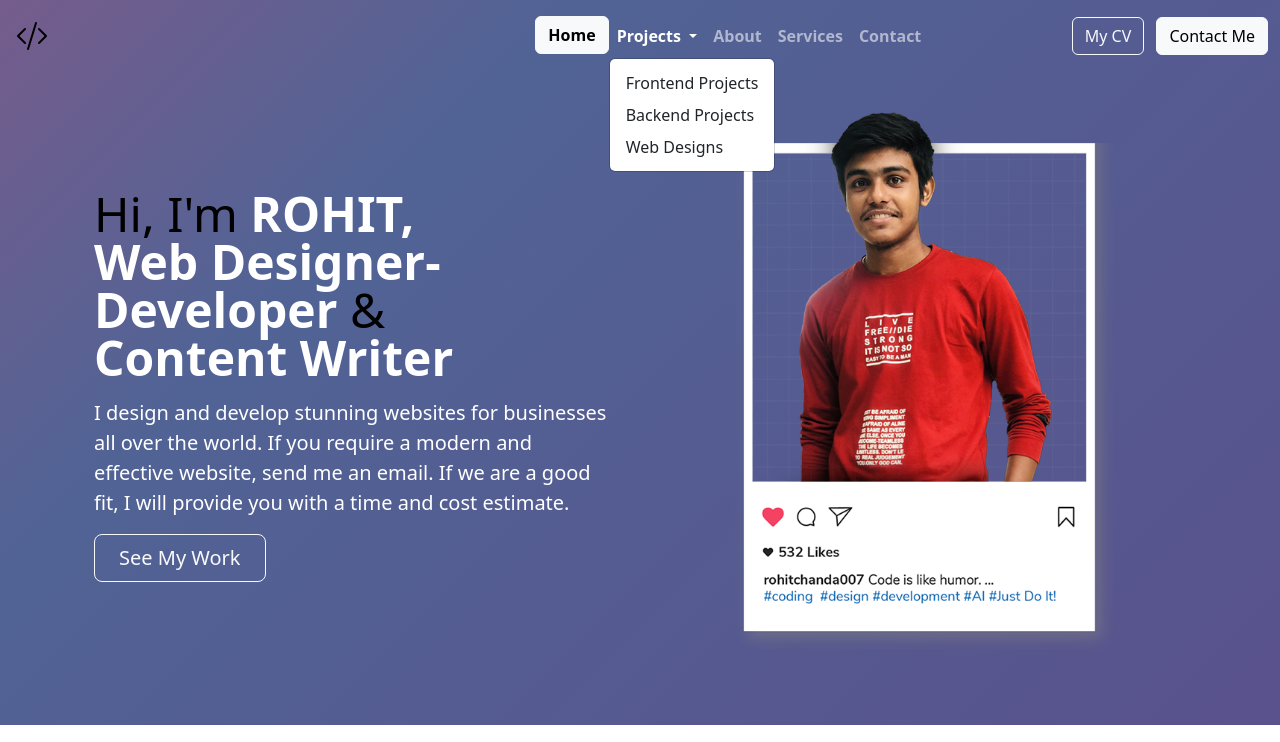
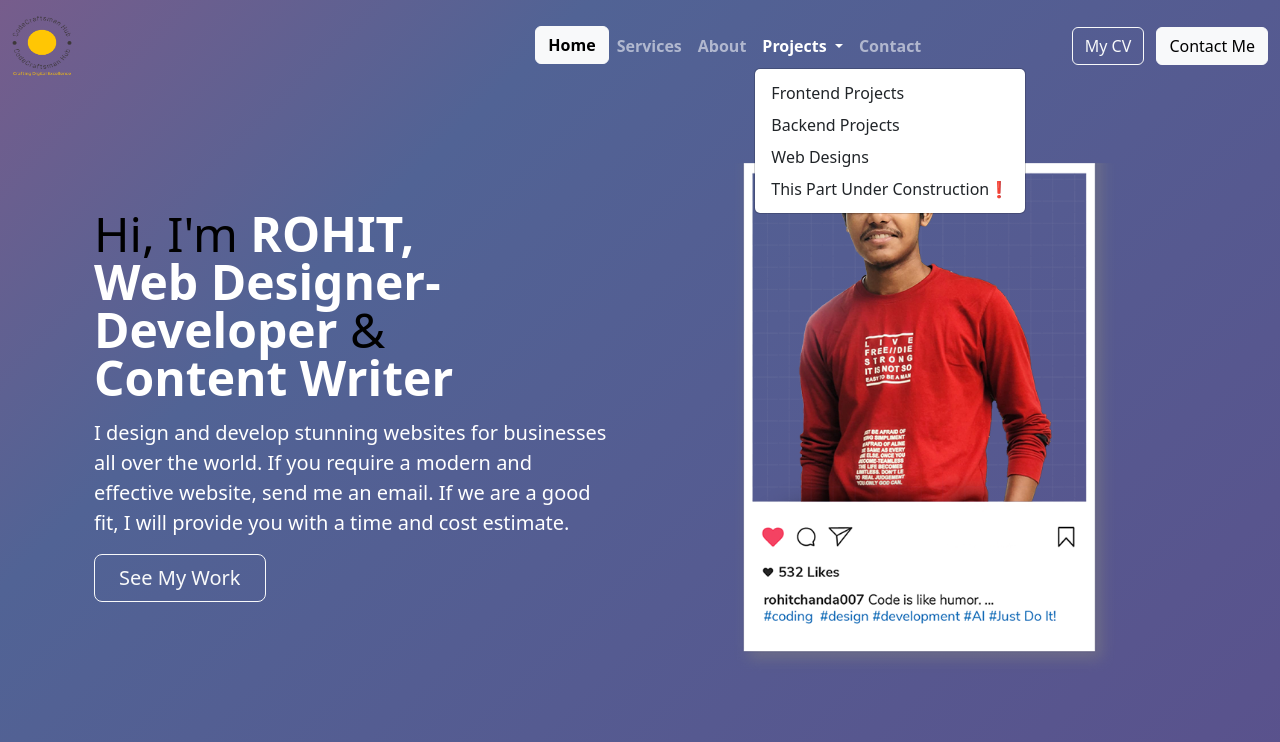
Before and after one commit to Rohit-Chanda/own-portofolio, a plain HTML site: page index.html in a window 1280 px wide. Both pictures are taken after a click on the button "Projects". Shown: the top 742 px of the page. Drawn offline with nearby package versions, Linux system fonts and the light colour scheme.

Commit message:
logo changed

```diff
--- a/index.html
+++ b/index.html
@@ -8,12 +8,12 @@
     <link rel="stylesheet" href="./css/styles.css">
 </head>
 <body>
-    <section class="gradient-background d-flex flex-column">
+    <section id="Home" class="gradient-background d-flex flex-column">
         <div class="container-fluid">
             <!-- Navigation bar -->
             <nav class="navbar navbar-expand-lg navbar-light navbar-dark navbar-transparent d-flex flex-wrap align-items-center justify-content-between py-3">
                 <a href="./index.html" class="d-inline-flex link-body-emphasis text-decoration-none col-md-5 mb-2 mb-md-0">
-                    <img class="bi" src="images/code-slash.svg" width="40" height="32" alt="code-slash" role="img" aria-label="code-slash">
+                    <img class="bi" src="images/logo-no-background.png" width="60" height="60" alt="code-slash" role="img" aria-label="code-slash">
                 </a>
                 <button class="navbar-toggler navbar-dark d-lg-none" type="button" data-bs-toggle="collapse" data-bs-target="#navbarTogglerDemo01" aria-controls="navbarTogglerDemo01" aria-expanded="false" aria-label="Toggle navigation">
                     <span class="navbar-toggler-icon"></span>
@@ -21,27 +21,30 @@
                 <div class="collapse navbar-collapse" id="navbarTogglerDemo01">
                     <ul class="navbar-nav me-auto mb-2 mb-lg-0 justify-content-center">
                         <li class="nav-item">
-                            <a href="./index.html" class="btn btn-outline-light bold-btn active" role="button" data-bs-toggle="button" aria-pressed="true">Home</a>
+                            <a href="#Home" class="btn btn-outline-light bold-btn active" role="button" data-bs-toggle="button" aria-pressed="true">Home</a>
+                        </li>
+
+
+                        <li class="nav-item">
+                            <a class="nav-link px-2" href="#Services">Services</a>
+                        </li>
+                        <li class="nav-item">
+                            <a class="nav-link px-2" href="#About">About</a>
                         </li>
                         <li class="nav-item dropdown">
-                            <a class="nav-link dropdown-toggle px-2" href="#" id="navbarDropdown" role="button" data-bs-toggle="dropdown" aria-expanded="false">
+                            <a class="nav-link dropdown-toggle px-2" href="#Projects" id="navbarDropdown" role="button" data-bs-toggle="dropdown" aria-expanded="false">
                                 Projects
                             </a>
                             <ul class="dropdown-menu" aria-labelledby="navbarDropdown">
                                 <li><a class="dropdown-item" href="#project1">Frontend Projects</a></li>
                                 <li><a class="dropdown-item" href="#project2">Backend Projects</a></li>
                                 <li><a class="dropdown-item" href="#project3">Web Designs</a></li>
+                                <li><a class="dropdown-item" href="#project3">This Part Under Construction❗</a></li>
                                 <!-- Add more dropdown items as needed -->
                             </ul>
                         </li>
                         <li class="nav-item">
-                            <a class="nav-link px-2" href="./about.html">About</a>
-                        </li>
-                        <li class="nav-item">
-                            <a class="nav-link px-2" href="./services.html">Services</a>
-                        </li>
-                        <li class="nav-item">
-                            <a class="nav-link px-2" href="./contact.html">Contact</a>
+                            <a class="nav-link px-2" href="#Contact">Contact</a>
                         </li>
                     </ul>
                 </div>
@@ -80,7 +83,7 @@
         </div>
     </section>
     <!----services------------>
-    <section class="services d-flex flex-column justify-content-center w-100 flex-grow-1">
+    <section id="Services" class="services d-flex flex-column justify-content-center w-100 flex-grow-1">
         <div>
             <h1 class="fw-bold text-body-emphasis mt-5" style="color: #614385;">My Services</h1>
             <h3>Innovative Solutions for a Digital World</h3>
@@ -119,7 +122,7 @@
         </div>
     </section>
     <!-----About Section--------------->
-    <section class="about-section bg-light py-5">
+    <section id="About" class="about-section bg-light py-5">
         <div class="container col-xxl-8 px-4 py-5">
             <div class="row align-items-center g-5 py-5">
                 <div class="col-10 col-sm-8 col-lg-6 text-center">
@@ -146,7 +149,7 @@
 
 
     <!---Project ------------>
-    <section class="project">
+    <section id="Projects" class="project">
         <div class="carousel-header text-center">
             <h1 class="fw-bold text-body-light mb-4" style="color: white;">My Projects</h1>
             <a href="https://github.com/Rohit-Chanda" class="btn btn-lg btn-outline-light">Checkout my <img src="./images/github.png" alt="github" height="20px" width="20px"> </a>
@@ -194,7 +197,7 @@
         </div>
     </section>
     <!-- Contact Section -->
-    <section class="contact">
+    <section id="Contact" class="contact">
         <div class="contact-bg ">
             <div class="upper-contact-container">
                 <h1>Contact Me!</h1>
```
Also changed, not shown: images/logo-no-background.png (added).
